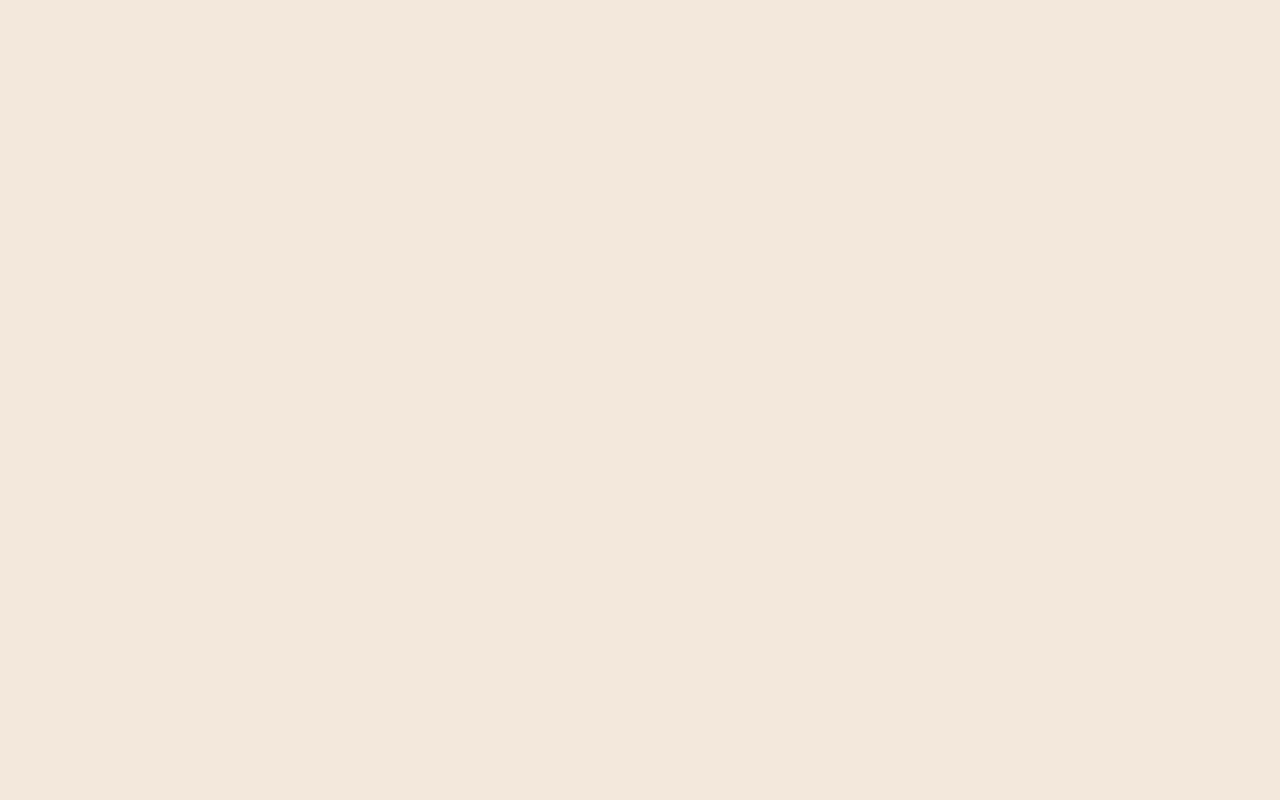
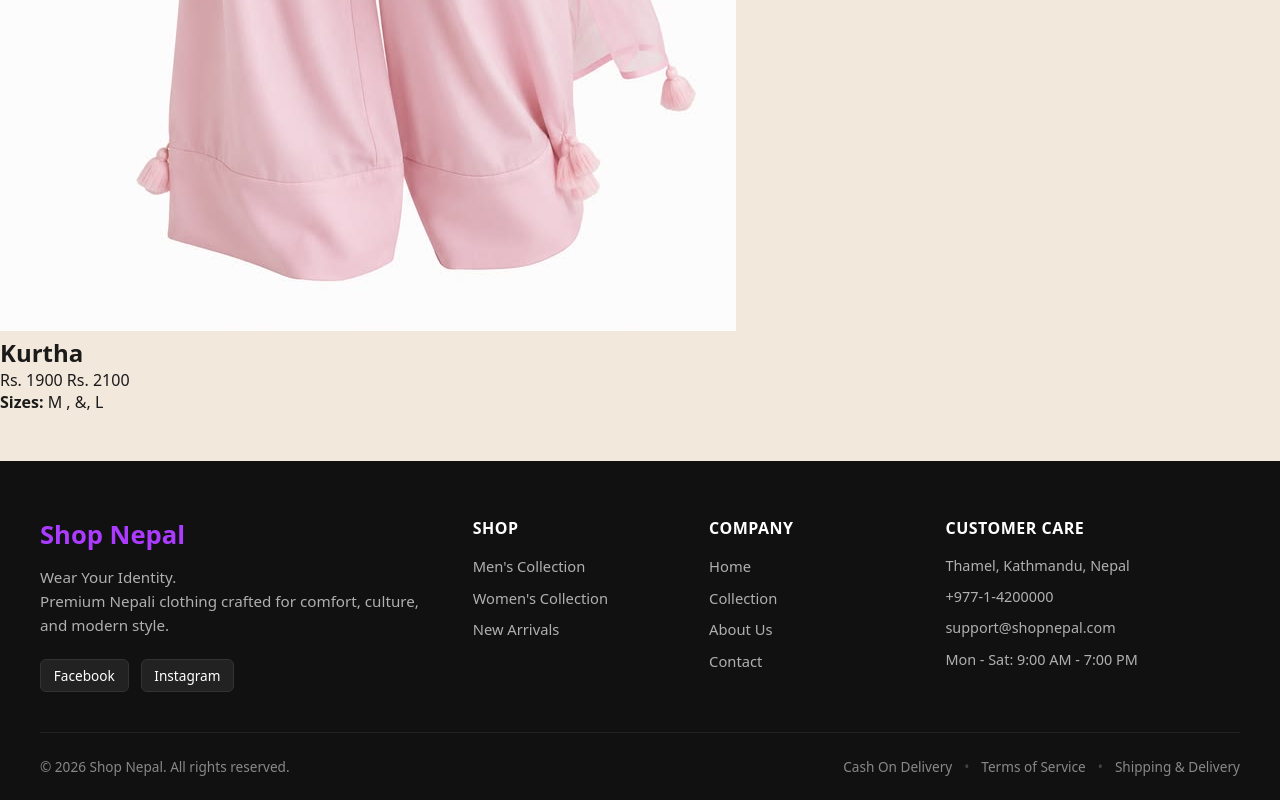
Before and after one commit to hakku2064-web/Online-bussiness, a React (Vite) app in the folder Shoppingwebsite/: page /collection/product/1 in a window 1280 px wide. Before the commit this address had no page. Shown: the part 916-1716 px from the top of the page. Before the commit the page ends 800 px from the top, so only its background shows below. Built offline with nearby package versions, Linux system fonts and the light colour scheme.

Commit message:
added detail on click

```diff
--- a/Shoppingwebsite/src/App.jsx
+++ b/Shoppingwebsite/src/App.jsx
@@ -5,7 +5,7 @@ import Collection from "./pages/Collection";
 import About from "./pages/About";
 import Contact from "./pages/Contact";
 import Cart from "./pages/Cart";
-
+import ProductDetail from "./components/ui/ProductDetail";
 
 function App() {
   return (
@@ -16,6 +16,9 @@ function App() {
     <Route path="collection" element={<Collection/>}/>
     <Route path="contact" element={<Contact/>}/>
     <Route path="cart" element={<Cart/>}/>
+
+    <Route path="/collection/product/:id" element={<ProductDetail/>}/>
+    <Route path="/product/:id" element={<ProductDetail/>}/>
     </Route>
    </Routes>
   )
--- /dev/null
+++ b/Shoppingwebsite/src/components/ui/ProductDetail.jsx
@@ -0,0 +1,30 @@
+import { useParams } from "react-router-dom";
+import productdetail from "../../data/productdetail";
+
+function ProductDetail() {
+  const { id } = useParams();
+  const product = productdetail.find((item) => item.id.toString() === id);
+
+  if (!product) return <p>Product not found</p>;
+
+  return (
+    <div className="product-detail">
+      <img src={product.image} alt={product.name} className="detail-image" />
+      <h2>{product.name}</h2>
+      <p>
+        Rs. {product.afterdiscounted}{" "}
+        <span className="old-price">Rs. {product.price}</span>
+      </p>
+      <p>{product.description}</p>
+
+      <div className="product-meta">
+        <p><strong>Sizes:</strong> {product.size.join(", ")}</p>
+        {product.color && <p><strong>Color:</strong> {product.color}</p>}
+        {product.fabric && <p><strong>Fabric:</strong> {product.fabric}</p>}
+        {product.fit && <p><strong>Fit:</strong> {product.fit}</p>}
+      </div>
+    </div>
+  );
+}
+
+export default ProductDetail;
--- a/Shoppingwebsite/src/components/ui/Productcard.jsx
+++ b/Shoppingwebsite/src/components/ui/Productcard.jsx
@@ -1,6 +1,7 @@
 import React from 'react'
 import productdetail from '../../data/productdetail'
 import "../ui/productcard.css"
+import { Link } from 'react-router'
 
 function Productcard() {
 function buyNow(){
@@ -16,7 +17,9 @@ function buyNow(){
             (<div key={productss.id} className='product-card'>
 
                 <div className='product-image-container'>
+                   <Link to={`product/${productss.id}`}>
                     <img src={productss.image} className='product-image' />
+                    </Link>
                     </div>
                 <div className='product-info'>
                     <p className='product-title'>{productss.name}</p>
--- a/Shoppingwebsite/src/css/aboutus.css
+++ b/Shoppingwebsite/src/css/aboutus.css
@@ -5,8 +5,26 @@
 .top-container{
     display: flex;
     flex-direction: row;
+    height: 80vh;
+    gap: 2rem;
 
 }
+.left-content{
+
+}
+.right-content{
+    display: flex;
+    justify-content: center;
+    align-items: center;
+   border-radius: 12px;
+    border: 2px solid;
+
+}
+.top-img{
+    width: 70vh;
+    border-radius: 12px;
+   margin: 20px;
+height: 620px;}
 .middle-container{
     display: flex;
     flex-direction: row;
--- a/Shoppingwebsite/src/pages/Collection.jsx
+++ b/Shoppingwebsite/src/pages/Collection.jsx
@@ -1,9 +1,9 @@
 import React from 'react'
-
+import Productcard from '../components/ui/Productcard'
 function Collection() {
   return (
     <div className="page-content collection-page">
-
+     <Productcard/>
     </div>
   )
 }
--- a/Shoppingwebsite/src/pages/Home.jsx
+++ b/Shoppingwebsite/src/pages/Home.jsx
@@ -19,8 +19,6 @@ function Home() {
     <div className='home'>
 
       <div className='background'>
-
-
         <div className="hero-section" style={{
           backgroundImage: `url(${images[currentImage]})`,
 
```
